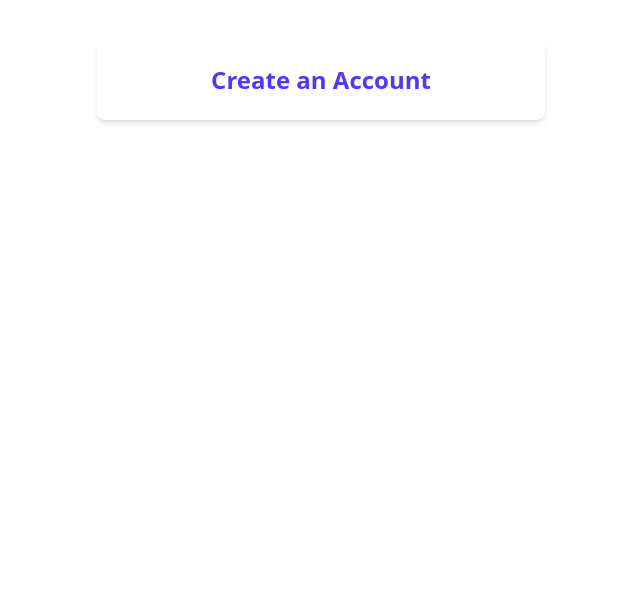
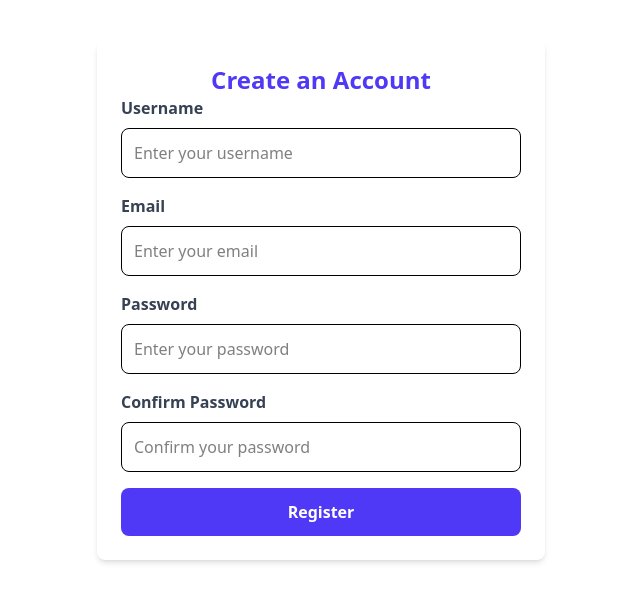
Before and after one commit to SherazHaider907/Finance_Tracker, a Django app: page /register/ in a window 1280 px wide. Shown: the top 602 px of the page, without its empty margins (319-959 px from the left). Run offline with Django 5.2, Linux system fonts and the light colour scheme.

Commit message:
make form template

```diff
--- a/finance/templates/finance/register.html
+++ b/finance/templates/finance/register.html
@@ -11,6 +11,48 @@
         <h1 class="text-2xl font-bold text-center text-indigo-600">
             Create an Account
         </h1>
+        <form action="" method="POST">
+            {% csrf_token %}
+            <!-- Username -->
+            <div class="mb-4">
+                <label class="block text-gray-700 font-semibold mb-2" for="id_username">Username</label>
+                <input type="text" name="username" id="id_username" class="w-full p-3 border rounded-lg focus:outline-none focus:ring-2 focus:ring-indigo-500" placeholder="Enter your username" required>
+                {% if form.username.errors %}
+                    <p class="text-red-500 text-sm mt-1">{{ form.username.errors.0 }}</p>
+                {% endif %}
+            </div>
+
+            <!-- Email -->
+            <div class="mb-4">
+                <label class="block text-gray-700 font-semibold mb-2" for="id_email">Email</label>
+                <input type="email" name="email" id="id_email" class="w-full p-3 border rounded-lg focus:outline-none focus:ring-2 focus:ring-indigo-500" placeholder="Enter your email" required>
+                {% if form.email.errors %}
+                    <p class="text-red-500 text-sm mt-1">{{ form.email.errors.0 }}</p>
+                {% endif %}
+            </div>
+
+            <!-- Password -->
+            <div class="mb-4">
+                <label class="block text-gray-700 font-semibold mb-2" for="id_password1">Password</label>
+                <input type="password" name="password1" id="id_password1" class="w-full p-3 border rounded-lg focus:outline-none focus:ring-2 focus:ring-indigo-500" placeholder="Enter your password" required>
+                {% if form.password1.errors %}
+                    <p class="text-red-500 text-sm mt-1">{{ form.password1.errors.0 }}</p>
+                {% endif %}
+            </div>
+
+            <!-- Confirm Password -->
+            <div class="mb-4">
+                <label class="block text-gray-700 font-semibold mb-2" for="id_password2">Confirm Password</label>
+                <input type="password" name="password2" id="id_password2" class="w-full p-3 border rounded-lg focus:outline-none focus:ring-2 focus:ring-indigo-500" placeholder="Confirm your password" required>
+                {% if form.password2.errors %}
+                    <p class="text-red-500 text-sm mt-1">{{ form.password2.errors.0 }}</p>
+                {% endif %}
+            </div>
+
+            <button type="submit" class="w-full bg-indigo-600 text-white font-bold p-3 rounded-lg hover:bg-indigo-700 transition">
+                Register
+            </button>
+        </form>
     </div>
 </body>
 </html>
--- a/finance/views.py
+++ b/finance/views.py
@@ -6,3 +6,6 @@ class RegisterView(View):
     def get(self,request,*args, **kwargs):
         form = RegisterForm()
         return render(request,'finance/register.html',{'form':form})
+    def post(self,request,*args, **kwargs):
+        form = RegisterForm(request.POST)
+        return render(request,'finance/register.html',{'form':form})
```
